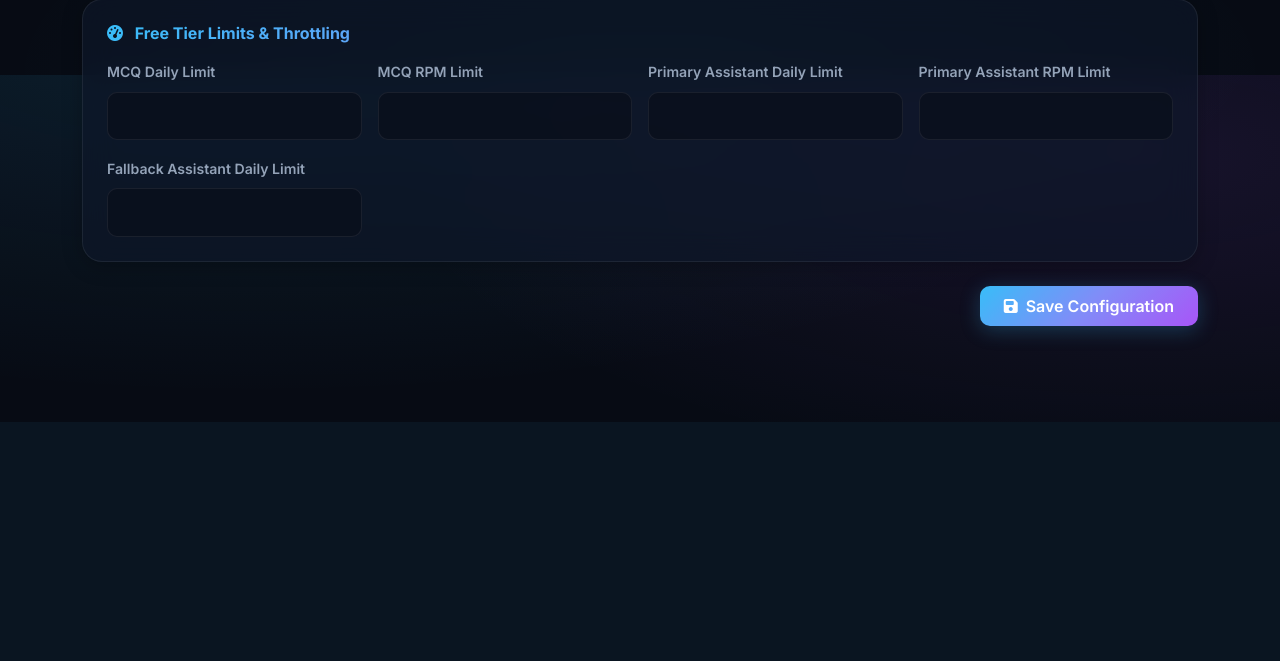
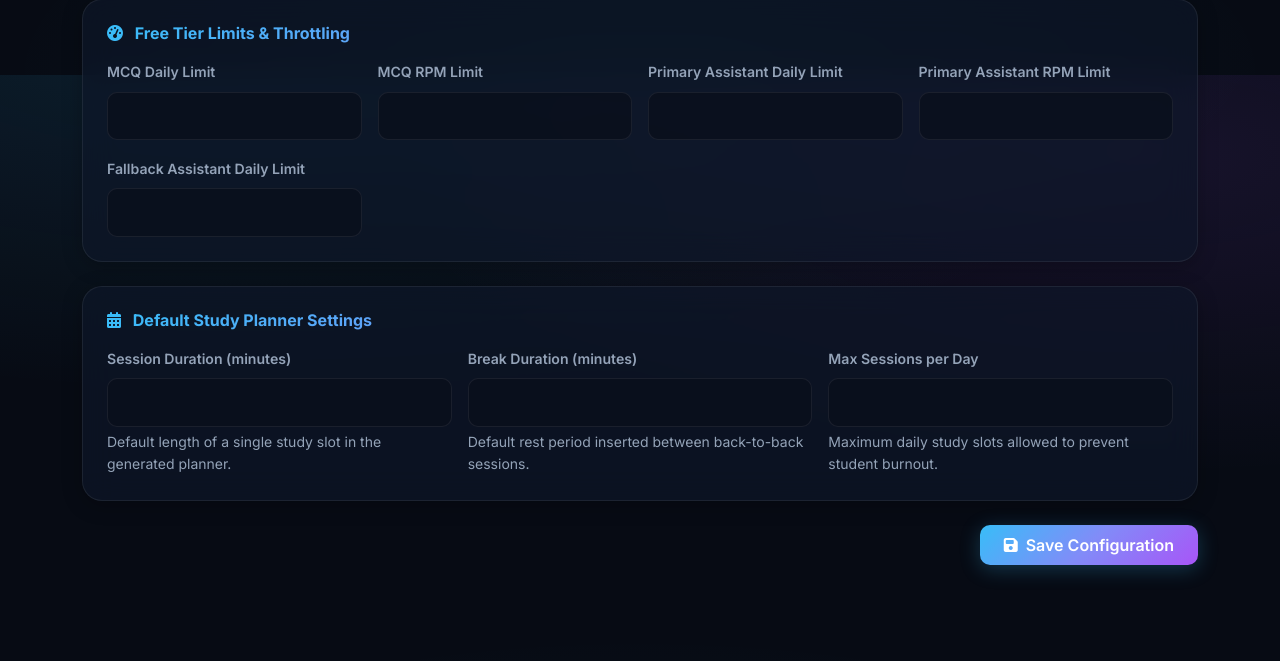
Before and after one commit to HemantSah07/ML-Based-Study-Planner, a Python web app: template app/templates/admin/config.html in a window 1280 px wide. Shown: the part 725-1386 px from the top of the page. Before the commit the page ends 1147 px from the top, so only its background shows below. Run offline with Jinja, Linux system fonts and the light colour scheme; the template is opened without the code that fills it, so the values that code supplies are empty.

Commit message:
Section 7 Complete: Add default study planner settings (session length, break duration, max daily sessions) to dynamic configuration edit panel

```diff
--- a/app/routes/admin.py
+++ b/app/routes/admin.py
@@ -750,7 +750,8 @@ def config():
             "GEMINI_MODEL_MCQ", "GEMINI_MODEL_ASSISTANT_PRIMARY", "GEMINI_MODEL_ASSISTANT_FALLBACK",
             "GEMINI_DAILY_LIMIT_MCQ", "GEMINI_RPM_LIMIT_MCQ",
             "GEMINI_DAILY_LIMIT_ASSISTANT_PRIMARY", "GEMINI_DAILY_LIMIT_ASSISTANT_FALLBACK",
-            "GEMINI_RPM_LIMIT_ASSISTANT_PRIMARY"
+            "GEMINI_RPM_LIMIT_ASSISTANT_PRIMARY",
+            "PLANNER_SESSION_MINUTES", "PLANNER_BREAK_MINUTES", "PLANNER_SESSIONS_PER_DAY"
         ]
         for k in keys:
             val = request.form.get(k, "").strip()
--- a/app/templates/admin/config.html
+++ b/app/templates/admin/config.html
@@ -90,6 +90,30 @@
             </div>
         </div>
 
+        <!-- Default Study Planner Settings -->
+        <div class="col-md-12">
+            <div class="card card-flat p-4">
+                <h6 class="fw-bold text-gradient mb-3"><i class="fas fa-calendar-alt me-2"></i> Default Study Planner Settings</h6>
+                <div class="row g-3">
+                    <div class="col-md-4">
+                        <label for="PLANNER_SESSION_MINUTES" class="form-label text-muted small">Session Duration (minutes)</label>
+                        <input type="number" id="PLANNER_SESSION_MINUTES" name="PLANNER_SESSION_MINUTES" value="{{ settings.get('PLANNER_SESSION_MINUTES', '45') }}" class="form-control bg-dark border-secondary text-white" min="15" max="120" step="5">
+                        <div class="form-text text-muted x-small">Default length of a single study slot in the generated planner.</div>
+                    </div>
+                    <div class="col-md-4">
+                        <label for="PLANNER_BREAK_MINUTES" class="form-label text-muted small">Break Duration (minutes)</label>
+                        <input type="number" id="PLANNER_BREAK_MINUTES" name="PLANNER_BREAK_MINUTES" value="{{ settings.get('PLANNER_BREAK_MINUTES', '10') }}" class="form-control bg-dark border-secondary text-white" min="0" max="60" step="5">
+                        <div class="form-text text-muted x-small">Default rest period inserted between back-to-back sessions.</div>
+                    </div>
+                    <div class="col-md-4">
+                        <label for="PLANNER_SESSIONS_PER_DAY" class="form-label text-muted small">Max Sessions per Day</label>
+                        <input type="number" id="PLANNER_SESSIONS_PER_DAY" name="PLANNER_SESSIONS_PER_DAY" value="{{ settings.get('PLANNER_SESSIONS_PER_DAY', '4') }}" class="form-control bg-dark border-secondary text-white" min="1" max="10">
+                        <div class="form-text text-muted x-small">Maximum daily study slots allowed to prevent student burnout.</div>
+                    </div>
+                </div>
+            </div>
+        </div>
+
         <!-- Save Bar -->
         <div class="col-md-12 text-end mb-5">
             <button type="submit" class="btn btn-primary px-4 py-2 fw-semibold">
```
